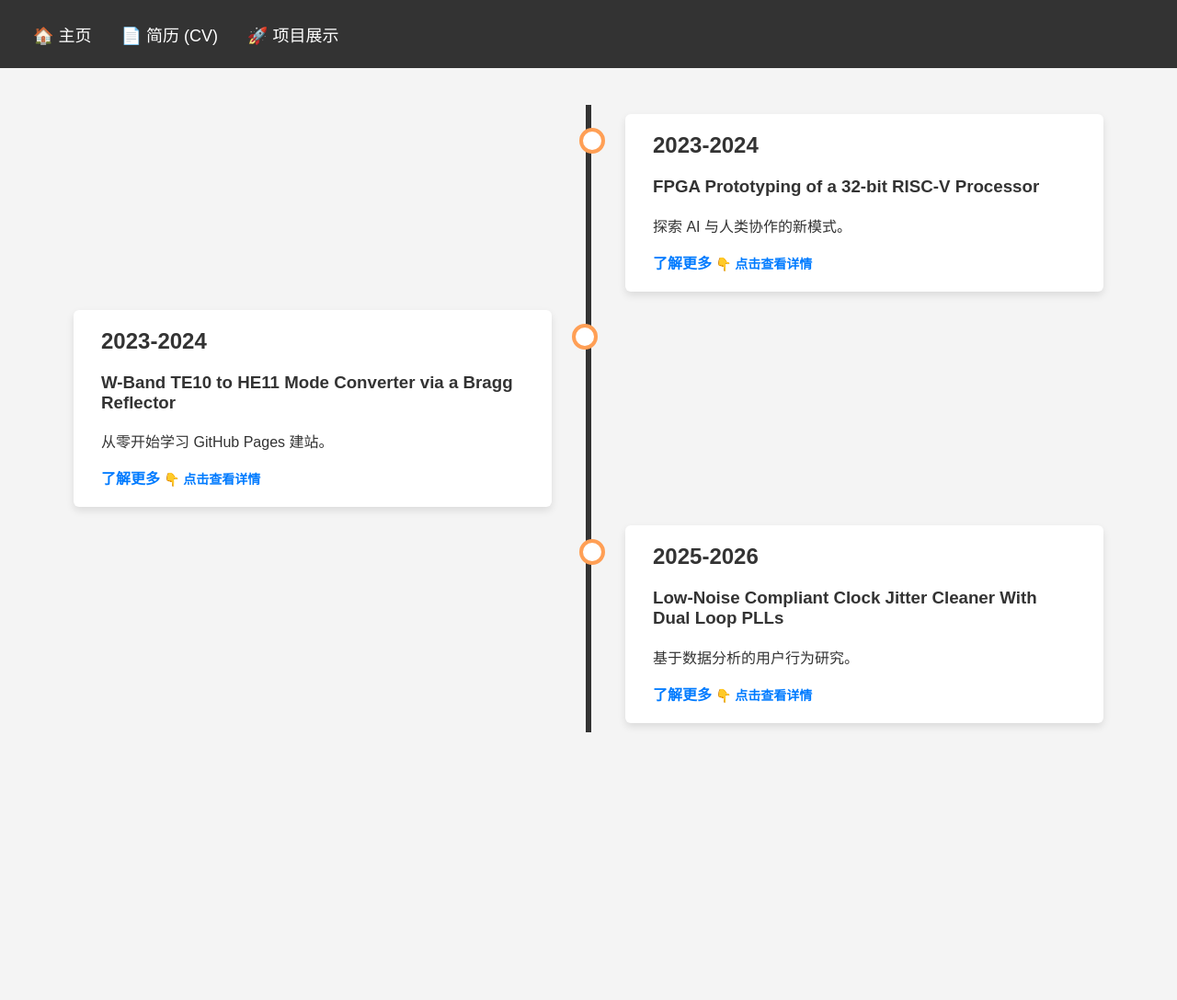
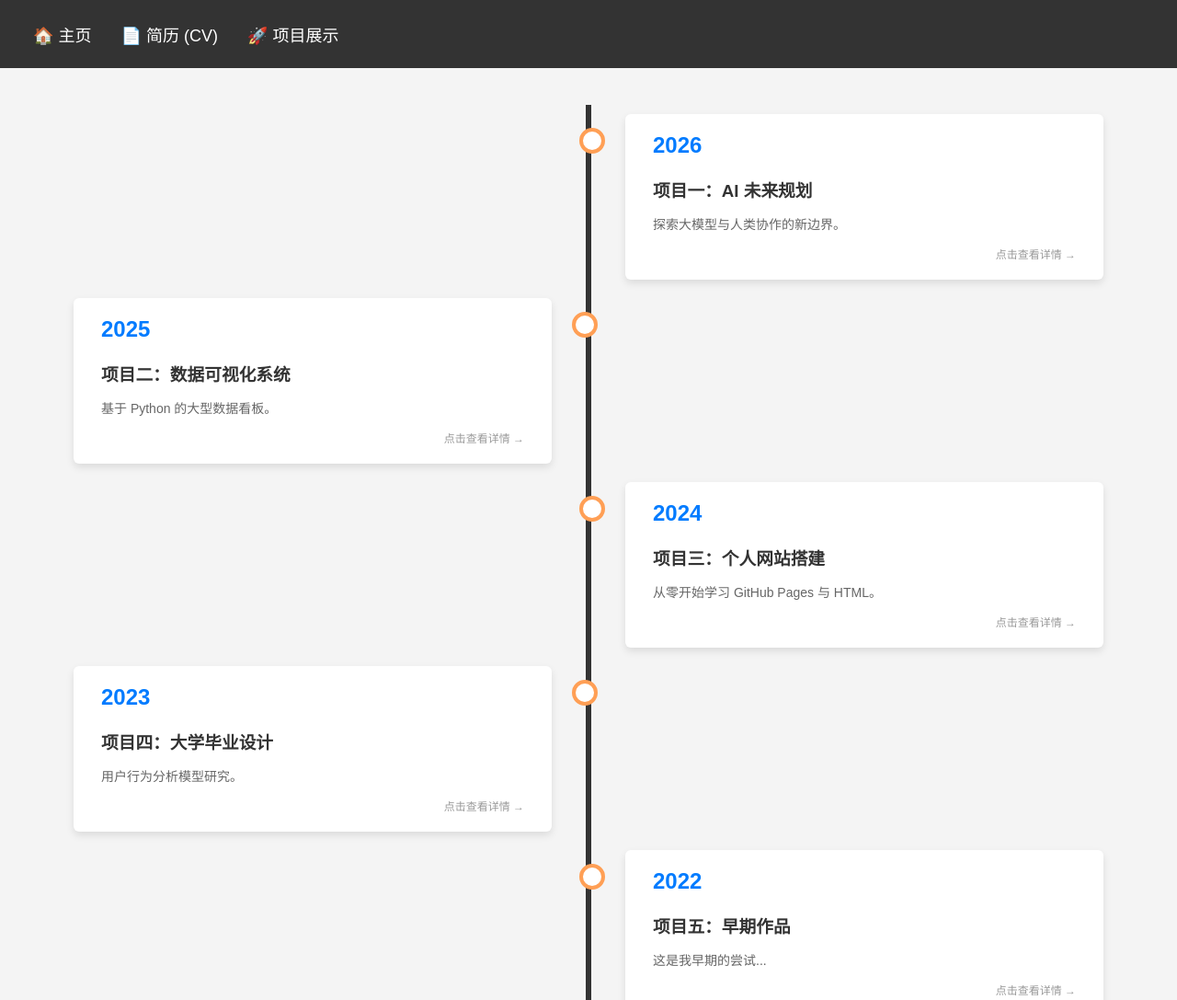
Before and after one commit to Namjuryman/Namjuryman9999.github.io, a plain HTML site: page project.html in a window 1280 px wide. Shown: the top 1087 px of the page at 92% size. Before the commit the page ends 836 px from the top, so only its background shows below. Drawn offline with Linux system fonts and the light colour scheme.

Commit message:
Refactor CSS styles and update timeline content

```diff
--- a/project.html
+++ b/project.html
@@ -8,95 +8,56 @@
         /* --- 基础设置 --- */
         body { font-family: 'Arial', sans-serif; margin: 0; background-color: #f4f4f4; color: #333; }
 
-        /* --- 导航栏 (保持不变) --- */
+        /* 导航栏 */
         nav { background-color: #333; overflow: hidden; padding: 10px 20px; position: sticky; top: 0; z-index: 1000; }
         nav a { float: left; display: block; color: white; padding: 14px 16px; text-decoration: none; font-size: 18px; }
         nav a:hover { background-color: #ddd; color: black; }
 
-        /* --- 时间轴核心样式 --- */
-        .timeline-area {
-            position: relative;
-            max-width: 1200px;
-            margin: 40px auto;
-            padding: 0 20px;
-        }
+        /* 时间轴布局 */
+        .timeline-area { position: relative; max-width: 1200px; margin: 40px auto; padding: 0 20px; }
+        .timeline-area::after { content: ''; position: absolute; width: 6px; background-color: #333; top: 0; bottom: 0; left: 50%; margin-left: -3px; }
 
-        /* 绘制中间的那条竖线 */
-        .timeline-area::after {
-            content: '';
-            position: absolute;
-            width: 6px;
-            background-color: #333; /* 线条颜色 */
-            top: 0;
-            bottom: 0;
-            left: 50%; /* 居中 */
-            margin-left: -3px;
-        }
-
-        /* 项目容器 */
-        .container {
-            padding: 10px 40px;
-            position: relative;
-            background-color: inherit;
-            width: 50%; /* 占据一半宽度 */
-            box-sizing: border-box;
-        }
-
-        /* 左边的项目 */
+        /* 左右容器 */
+        .container { padding: 10px 40px; position: relative; width: 50%; box-sizing: border-box; }
         .left { left: 0; }
-        /* 右边的项目 */
         .right { left: 50%; }
 
-        /* 时间轴上的圆点 */
-        .container::after {
-            content: '';
-            position: absolute;
-            width: 20px;
-            height: 20px;
-            right: -10px; /* 左侧圆点位置 */
-            background-color: white;
-            border: 4px solid #FF9F55; /* 圆点颜色 */
-            top: 25px;
-            border-radius: 50%;
-            z-index: 1;
-        }
-        /* 修正右侧圆点位置 */
+        /* 圆点 */
+        .container::after { content: ''; position: absolute; width: 20px; height: 20px; right: -10px; background-color: white; border: 4px solid #FF9F55; top: 25px; border-radius: 50%; z-index: 1; }
         .right::after { left: -10px; }
 
-        /* --- 卡片内容样式 --- */
+        /* --- 卡片样式 (重点修改部分) --- */
         .content {
             padding: 20px 30px;
             background-color: white;
-            position: relative;
             border-radius: 6px;
-            box-shadow: 0 4px 8px rgba(0,0,0,0.1); /* 阴影效果 */
-            transition: transform 0.3s ease; /* 添加一点动画 */
+            box-shadow: 0 4px 8px rgba(0,0,0,0.1);
+            transition: transform 0.3s ease, box-shadow 0.3s ease;
+            cursor: pointer; /* 鼠标放上去变小手 */
+            display: block; /* 让链接变成块级元素 */
+            text-decoration: none; /* 去掉下划线 */
+            color: inherit; /* 继承文字颜色 */
         }
 
         .content:hover {
-            transform: scale(1.02); /* 鼠标放上去会稍微放大 */
+            transform: translateY(-5px); /* 向上浮动 */
+            box-shadow: 0 8px 16px rgba(0,0,0,0.2);
+            background-color: #fffdf9; /* 稍微变色 */
         }
 
-        /* 年份标题 */
-        h2 { margin-top: 0; color: #333; font-size: 24px; }
+        h2 { margin-top: 0; color: #007bff; font-size: 24px; }
+        h3 { margin: 10px 0; color: #333; }
+        p { color: #666; font-size: 14px; }
 
-        /* 详情折叠功能 */
-        details { cursor: pointer; }
-        summary {
-            font-weight: bold;
-            color: #007bff;
-            margin-top: 10px;
-            list-style: none; /* 隐藏默认三角 */
-        }
-        summary::after { content: " 👇 点击查看详情"; font-size: 14px; }
-        details[open] summary::after { content: " 👆 收起"; }
+        /* 提示文字 */
+        .click-hint { font-size: 12px; color: #999; margin-top: 10px; text-align: right; }
 
-        /* 手机端适配 (非常重要，否则手机上会乱) */
+        /* 手机适配 */
         @media screen and (max-width: 600px) {
-            .timeline-area::after { left: 31px; } /* 线条移到左边 */
+            .timeline-area::after { left: 31px; }
             .container { width: 100%; padding-left: 70px; padding-right: 25px; }
-            .container::after { left: 21px; } /* 圆点移到左边 */
-            .right { left: 0%; } /* 右侧元素回归左侧对齐 */
+            .container::after { left: 21px; }
+            .right { left: 0%; }
         }
     </style>
 </head>
@@ -111,47 +72,48 @@
     <div class="timeline-area">
 
         <div class="container right">
-            <div class="content">
-                <h2>2023-2024</h2>
-                <h3>FPGA Prototyping of a 32-bit RISC-V Processor</h3>
-                <p>探索 AI 与人类协作的新模式。</p>
-                <details>
-                    <summary>了解更多</summary>
-                    <hr>
-                    <p>这里是详细描述：<br>
-                    我计划在 2026 年启动这个项目...<br>
-                    使用的技术栈包括 Python, Transformers 等。</p>
-                    <img src="https://via.placeholder.com/400x200" alt="示例图" style="width:100%; border-radius:5px;">
-                </details>
-            </div>
+            <a href="p1.html" class="content">
+                <h2>2026</h2>
+                <h3>项目一：AI 未来规划</h3>
+                <p>探索大模型与人类协作的新边界。</p>
+                <div class="click-hint">点击查看详情 →</div>
+            </a>
         </div>
 
         <div class="container left">
-            <div class="content">
-                <h2>2023-2024</h2>
-                <h3>W-Band TE10 to HE11 Mode Converter via a Bragg Reflector</h3>
-                <p>从零开始学习 GitHub Pages 建站。</p>
-                <details>
-                    <summary>了解更多</summary>
-                    <hr>
-                    <p>通过学习 HTML 和 CSS，我成功搭建了自己的第一个静态网站。<br>
-                    解决了 404 错误，学会了嵌入 PDF。</p>
-                </details>
-            </div>
+            <a href="p2.html" class="content">
+                <h2>2025</h2>
+                <h3>项目二：数据可视化系统</h3>
+                <p>基于 Python 的大型数据看板。</p>
+                <div class="click-hint">点击查看详情 →</div>
+            </a>
         </div>
 
         <div class="container right">
-            <div class="content">
-                <h2>2025-2026</h2>
-                <h3>Low-Noise Compliant Clock Jitter Cleaner With Dual Loop PLLs</h3>
-                <p>基于数据分析的用户行为研究。</p>
-                <details>
-                    <summary>了解更多</summary>
-                    <hr>
-                    <p>这是我的本科毕业设计项目。<br>
-                    主要针对电商平台的用户习惯进行了建模分析。</p>
-                </details>
-            </div>
+            <a href="p3.html" class="content">
+                <h2>2024</h2>
+                <h3>项目三：个人网站搭建</h3>
+                <p>从零开始学习 GitHub Pages 与 HTML。</p>
+                <div class="click-hint">点击查看详情 →</div>
+            </a>
+        </div>
+
+        <div class="container left">
+            <a href="p4.html" class="content">
+                <h2>2023</h2>
+                <h3>项目四：大学毕业设计</h3>
+                <p>用户行为分析模型研究。</p>
+                <div class="click-hint">点击查看详情 →</div>
+            </a>
+        </div>
+
+        <div class="container right">
+            <a href="p5.html" class="content">
+                <h2>2022</h2>
+                <h3>项目五：早期作品</h3>
+                <p>这是我早期的尝试...</p>
+                <div class="click-hint">点击查看详情 →</div>
+            </a>
         </div>
 
     </div>
```
